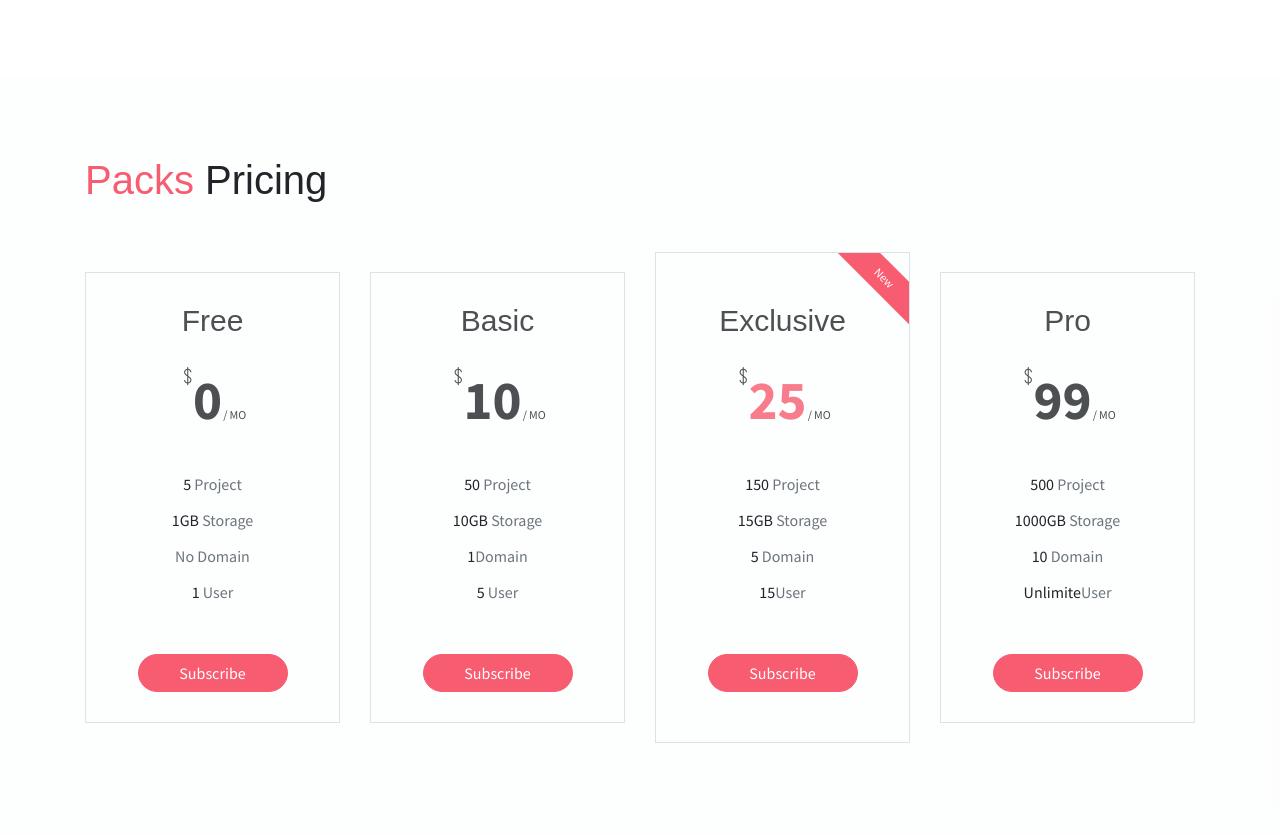
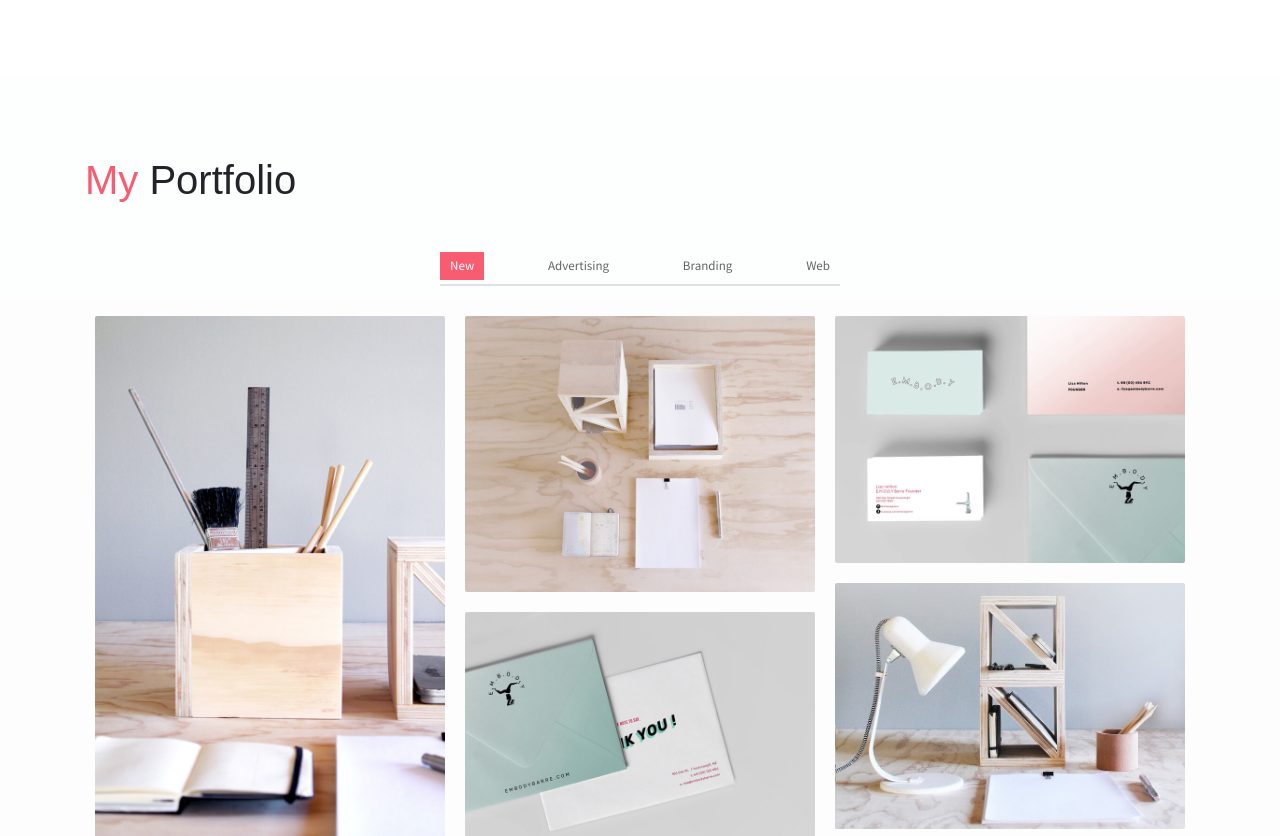
Before and after one commit to xargs/portfolio, a website: page index.html in a window 1280 px wide. Shown: the part 3259-4095 px from the top of the page. Drawn offline with Linux system fonts and the light colour scheme; some packages are replaced by stand-ins of ours.

Commit message:
Update index.html

```diff
--- a/index.html
+++ b/index.html
@@ -360,88 +360,6 @@
         </div>
     </section>
 
-    <section class="section bg-custom-gray" id="price">
-        <div class="container">
-            <h1 class="mb-5"><span class="text-danger">Packs</span> Pricing</h1>
-            <div class="row align-items-center">
-                <div class="col-md-6 col-lg-3">
-                    <div class="price-card text-center mb-4">
-                        <h3 class="price-card-title">Free</h3>
-                        <div class="price-card-cost">
-                            <sup class="ti-money"></sup>
-                            <span class="num">0</span>
-                            <span class="date">MO</span>
-                        </div>
-                        <ul class="list">
-                            <li class="list-item">5 <span class="text-muted">Project</span></li>
-                            <li class="list-item">1GB <span class="text-muted">Storage</span></li>
-                            <li class="list-item"><span class="text-muted">No Domain</span></li>
-                            <li class="list-item">1 <span class="text-muted">User</span></li>
-                        </ul>
-                        <button class="btn btn-primary btn-rounded w-lg">Subscribe</button>
-                    </div>
-                </div>
-                <div class="col-md-6 col-lg-3">
-                    <div class="price-card text-center mb-4">
-                        <h3 class="price-card-title">Basic</h3>
-                        <div class="price-card-cost">
-                            <sup class="ti-money"></sup>
-                            <span class="num">10</span>
-                            <span class="date">MO</span>
-                        </div>
-                        <ul class="list">
-                            <li class="list-item">50 <span class="text-muted">Project</span></li>
-                            <li class="list-item">10GB <span class="text-muted">Storage</span></li>
-                            <li class="list-item">1<span class="text-muted">Domain</span></li>
-                            <li class="list-item">5 <span class="text-muted">User</span></li>
-                        </ul>
-                        <button class="btn btn-primary btn-rounded w-lg">Subscribe</button>
-                    </div>
-                </div>
-                <div class="col-md-6 col-lg-3">
-                    <div class="price-card text-center price-card-requried mb-4">
-                        <h3 class="price-card-title">Exclusive</h3>
-                        <div class="price-card-cost">
-                            <sup class="ti-money"></sup>
-                            <span class="num">25</span>
-                            <span class="date">MO</span>
-                        </div>
-                        <ul class="list">
-                            <li class="list-item">150 <span class="text-muted">Project</span></li>
-                            <li class="list-item">15GB <span class="text-muted">Storage</span></li>
-                            <li class="list-item">5<span class="text-muted"> Domain</span></li>
-                            <li class="list-item">15<span class="text-muted">User</span></li>
-                        </ul>
-                        <button class="btn btn-primary btn-rounded w-lg">Subscribe</button>
-                    </div>
-                </div>
-                <div class="col-md-6 col-lg-3">
-                    <div class="price-card text-center mb-4">
-                        <h3 class="price-card-title">Pro</h3>
-                        <div class="price-card-cost">
-                            <sup class="ti-money"></sup>
-                            <span class="num">99</span>
-                            <span class="date">MO</span>
-                        </div>
-                        <ul class="list">
-                            <li class="list-item">500 <span class="text-muted">Project</span></li>
-                            <li class="list-item">1000GB <span class="text-muted">Storage</span></li>
-                            <li class="list-item">10<span class="text-muted"> Domain</span></li>
-                            <li class="list-item">Unlimite<span class="text-muted">User</span></li>
-                        </ul>
-                        <button class="btn btn-primary btn-rounded w-lg">Subscribe</button>
-                    </div>
-                </div>
-            </div>
-        </div>
-    </section>
-    <section class="section bg-dark py-5">
-        <div class="container text-center">
-            <h2 class="text-light mb-5 font-weight-normal">I Am Available For FreeLance</h2>
-            <button class="btn bg-primary w-lg" >Hire me</button>
-        </div>
-    </section>
-
     <!-- Portfolio Section -->
     <section class="section bg-custom-gray" id="portfolio">
         <div class="container">
```
